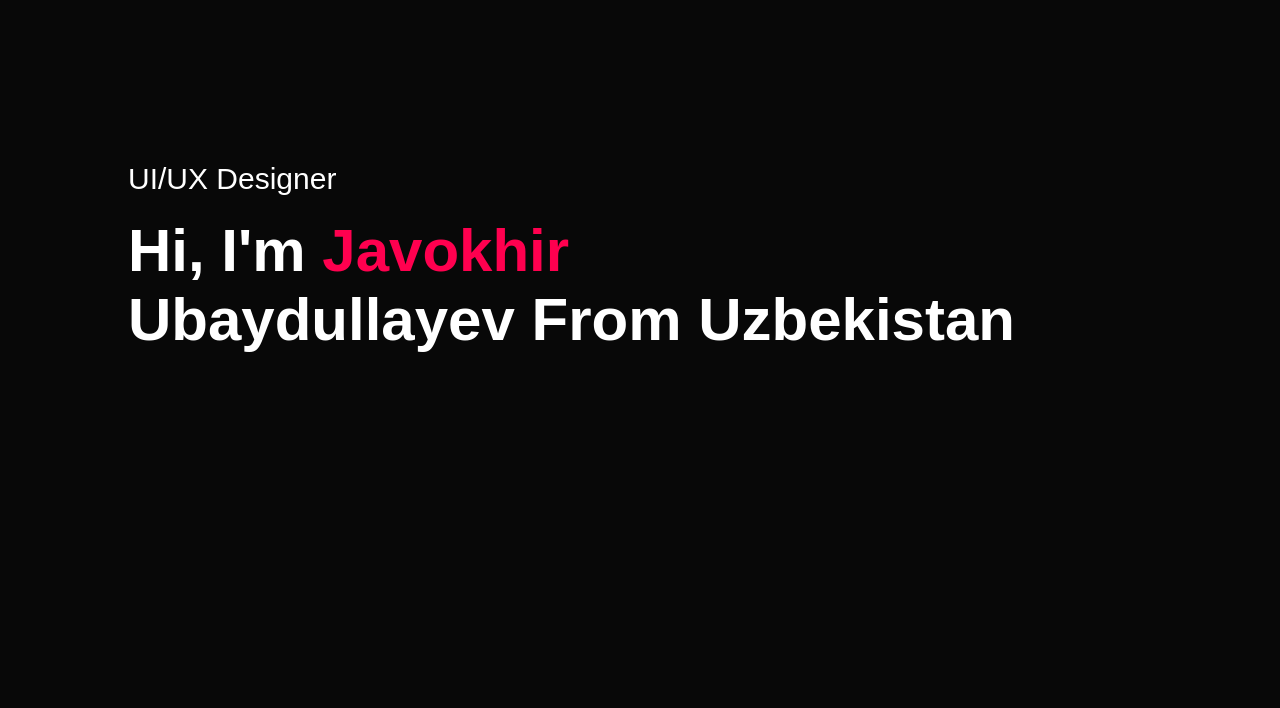
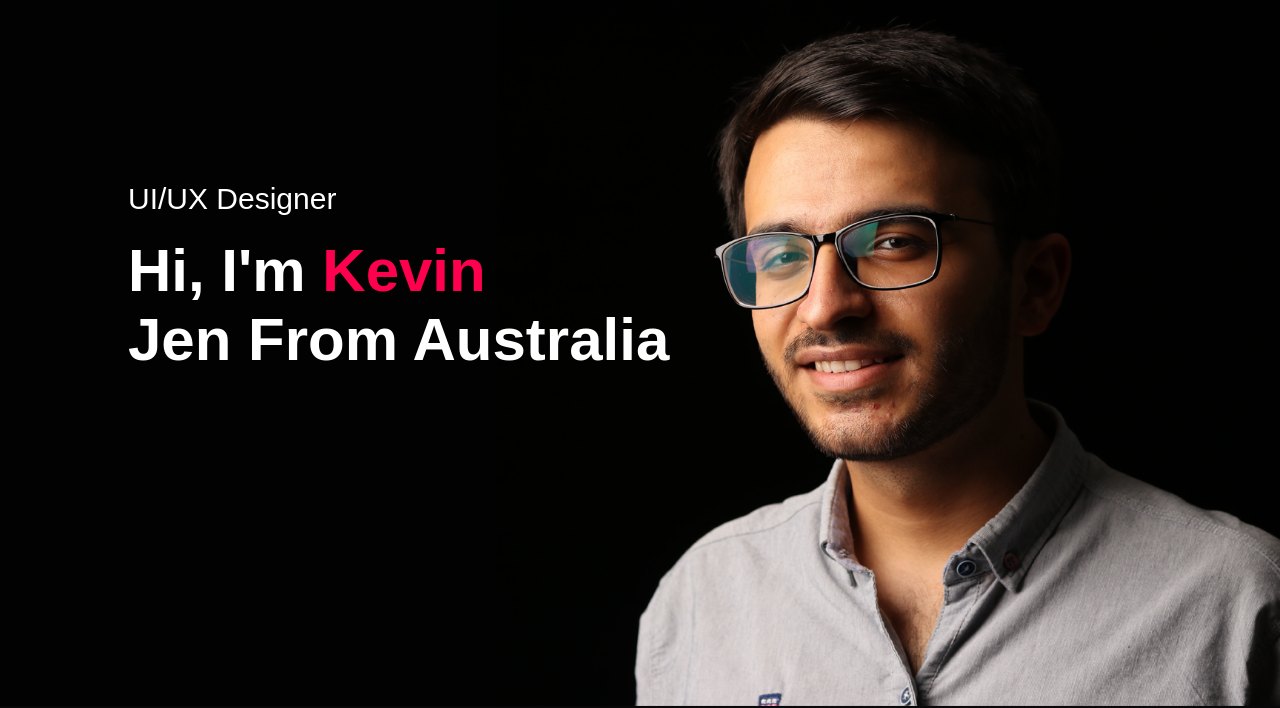
Before and after one commit to jackubay/panda6, a plain HTML site: page index.html in a window 1280 px wide. Shown: the part 94-802 px from the top of the page. Drawn offline with Linux system fonts and the light colour scheme; files whose address does not match are found by name.

Commit message:
Add files via upload

```diff
--- a/index.html
+++ b/index.html
@@ -25,7 +25,7 @@
         </nav>
         <div class="header-text">
             <p>UI/UX Designer</p>
-            <h1>Hi, I'm <span>Javokhir</span><br>Ubaydullayev From Uzbekistan</h1>
+            <h1>Hi, I'm <span>Kevin</span><br>Jen From Australia</h1>
         </div>
     </div>
 </div>
```
Also changed, not shown: background.png (added), logo.png (added), phone-background.png (added), user.png (added), work-1.png (added), work-2.png (added), work-3.png (added), 2 other files.
